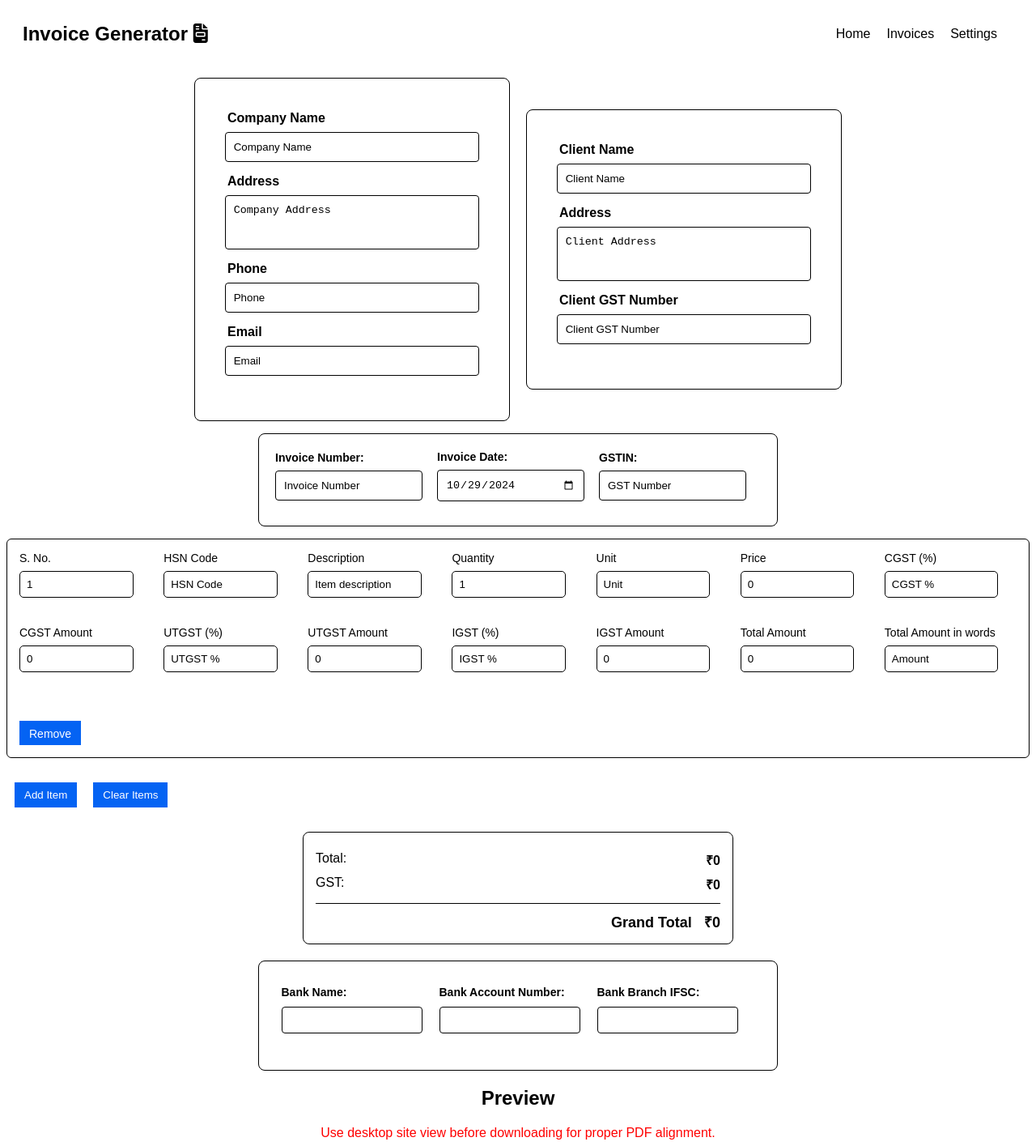
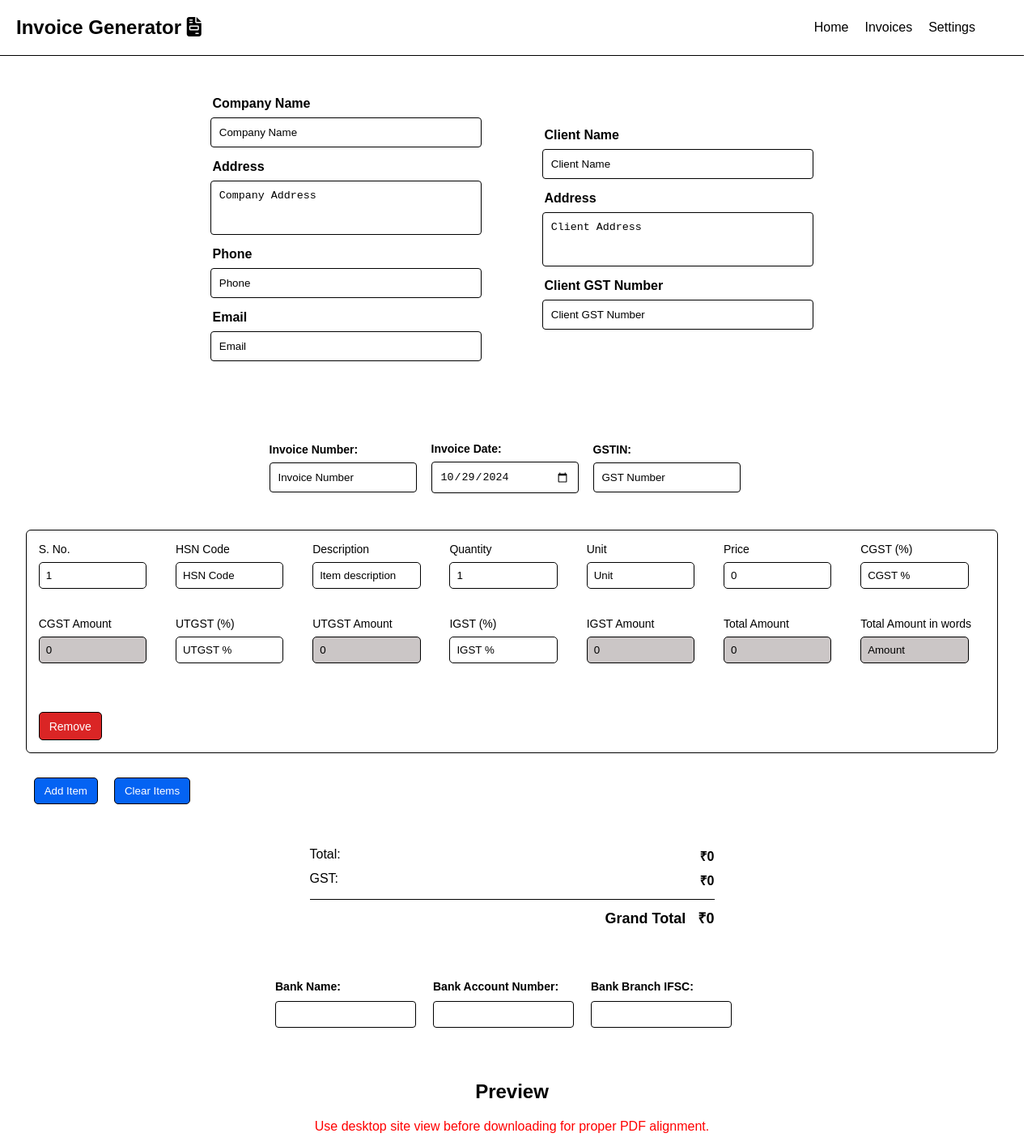
Before and after one commit to priyamkumar/Invoice-Generator, a React (Vite) app: page / in a window 1280 px wide. Shown: the top 1415 px of the page at 81% size. Built offline with nearby package versions, Linux system fonts and the light colour scheme.

Commit message:
added dark mode

```diff
--- a/src/App.css
+++ b/src/App.css
@@ -1,16 +1,21 @@
+html {
+  scrollbar-gutter: stable;
+}
+
 body {
   --background-color: #fff;
   --color: #000;
-  --read-color: #1a1a1a;
+  --read-color: #cbc6c6;
   background-color: var(--background-color);
   color: var(--color);
   font-family: Arial, sans-serif;
+  margin: 0;
 }
 
 body.dark {
   --background-color: #1a1a1a;
   --color: #fff;
-  --read-color: #1a1a1a;
+  --read-color: #534d4d;
   background-color: var(--background-color);
   color: var(--color);
   font-family: Arial, sans-serif;
@@ -27,18 +32,19 @@ h2 {
   display: flex;
   justify-content: space-between;
   align-items: center;
-  margin: 0 0 20px;
+  border-bottom: 1px solid var(--color);
 }
 
 .main {
   background-color: var(--background-color);
   color: var(--color);
+  padding-bottom: 20px;
 }
 
-.header-container.dark, .main.dark {
+.header-container.dark, .main.dark, .settings.dark {
   --background-color: #1a1a1a;
   --color: #fff;
-  --read-color: #1a1a1a;
+  --read-color: #534d4d;
 }
 
 .header-container h2 {
@@ -49,7 +55,7 @@ h2 {
 .navbar ul {
   list-style-type: none;
   margin: 0;
-  padding: 0;
+  padding: 0 20px;
   display: flex;
 }
 
@@ -88,10 +94,6 @@ textarea::placeholder {
   color: var(--color);
 }
 
-input[readonly] {
-  background-color: var(--read-color);
-}
-
 label {
   color: var(--color);
   display: block;
@@ -119,21 +121,28 @@ label {
 button {
   background-color: #0463f3;
   color: #fff;
-  border: none;
+  border: 1px solid var(--color);
   padding: 8px 12px;
   cursor: pointer;
   margin-top: 10px;
+  border-radius: 5px;
 }
 
 .remove-btn {
-  height: 30px;
+  height: 35px;
   align-self: center;
   font-size: 14px;
+  background-color: rgb(218, 37, 37);
 }
 
 button:hover {
   background-color: #01327d;
 }
+
+.remove-btn:hover {
+  background-color: rgb(144, 1, 1);
+}
+
 
 .message {
   color: red;
@@ -144,16 +153,13 @@ button:hover {
 }
 
 .btn-div {
+  padding-top: 20px;
   text-align: center;
 }
 
 .date-invoice-gst,
 .bank-input-details {
   padding: 20px;
-}
-
-.bank-input-details {
-  border: 1px solid var(--color);
 }
 
 #add-btn {
@@ -344,6 +350,7 @@ button:hover {
   max-width: 800px;
   margin: 0 auto;
   align-items: center;
+  padding: 20px;
 }
 
 .card {
@@ -351,9 +358,8 @@ button:hover {
   flex-direction: column;
   flex: 1;
   background: var(--background-color);
-  border: 1px solid var(--color);
   border-radius: 8px;
-  padding: 40px;
+  padding: 30px;
 }
 
 .card label {
@@ -390,7 +396,6 @@ button:hover {
   margin: 15px auto;
   background-color: var(--background-color);
   border-radius: 8px;
-  border: 1px solid var(--color);
 }
 
 .date-invoice-gst > div {
@@ -419,7 +424,8 @@ button:hover {
 }
 
 .item-input-table {
-  width: 100%;
+  margin: 0 auto;
+  width: 95%;
   overflow-x: auto;
 }
 
@@ -452,13 +458,12 @@ button:hover {
 }
 
 .input-group input:read-only {
-  background-color: var(--background-color);
+  background-color: var(--read-color);
   cursor: not-allowed;
 }
 
 .total-amount {
   background-color: var(--background-color);
-  border: 1px solid var(--color);
   border-radius: 8px;
   padding: 15px;
   max-width: 500px;
@@ -530,6 +535,15 @@ button:hover {
 
 .bank-input-details input::placeholder {
   color: #fff;
+}
+
+.settings {
+  display: flex;
+  justify-content: center;
+  align-items: center;
+  background-color: var(--background-color);
+  color: var(--color);
+  height: calc(100vh - 70px);
 }
 
 @media (max-width: 768px) {
--- a/src/Components/Settings.jsx
+++ b/src/Components/Settings.jsx
@@ -4,7 +4,7 @@ import {useTheme} from '../Contexts/ThemeContext'
 export default function Settings() {
     const {isDark, handleTheme} = useTheme();
   return (
-    <div>
+    <div className={`settings ${isDark ? "dark" : ""}`}>
         <button onClick={handleTheme}>{isDark ? "Light" : "Dark"} Mode</button>
     </div>
   )
```
